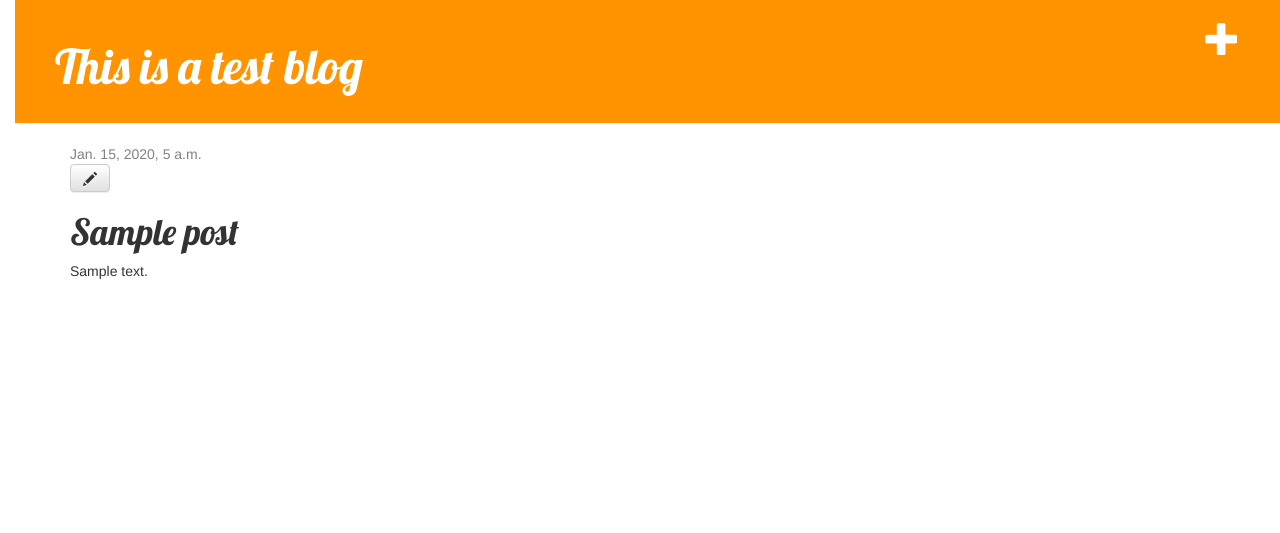
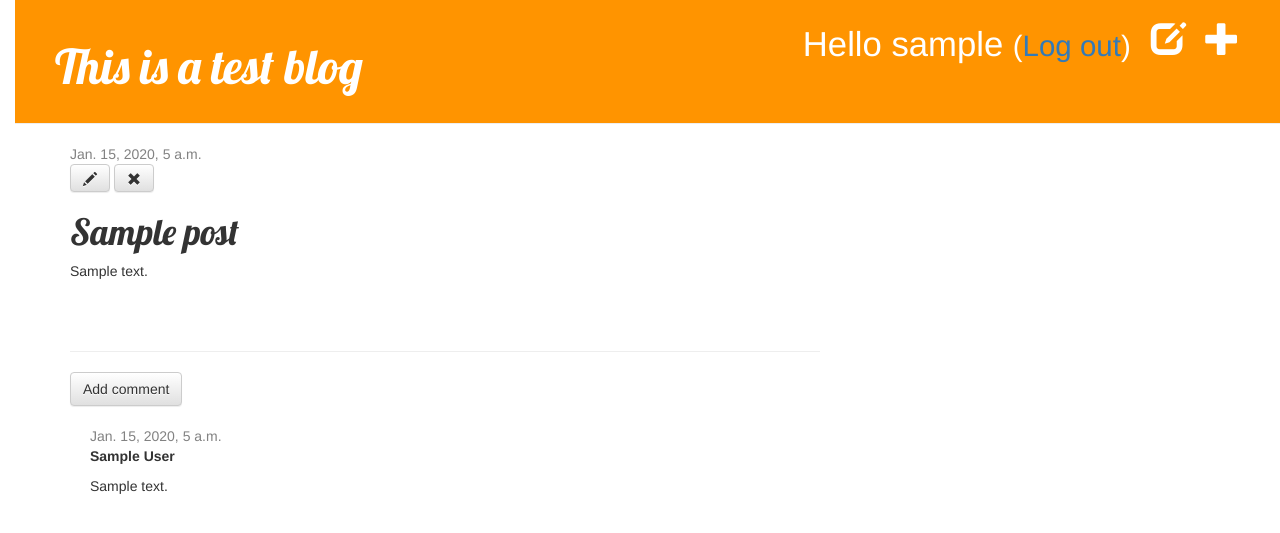
Before and after one commit to namagu/test-django-blog, a Django app: page /post/1/ in a window 1280 px wide. Shown: the top 533 px of the page. Run offline with Django 3.2, Linux system fonts and the light colour scheme; a user stored in the database is signed in; tables that the repository leaves empty hold one stand-in row (values such as "Sample post"); some libraries are stand-ins or nearby versions.

Commit message:
Added comments, user login, and changed to postgres

```diff
--- a/blog/admin.py
+++ b/blog/admin.py
@@ -3,6 +3,8 @@ from __future__ import unicode_literals
 
 from django.contrib import admin
 from .models import Post
+from .models import Comment
 
 # Register your models here.
 admin.site.register(Post)
+admin.site.register(Comment)
--- a/blog/models.py
+++ b/blog/models.py
@@ -17,5 +17,22 @@ class Post(models.Model):
     self.published_date = timezone.now()
     self.save()
 
+  def approved_comments(self):
+    return self.comments.filter(approved_comment=True)
+
   def __str__(self):
     return self.title
+
+class Comment(models.Model):
+  post = models.ForeignKey('blog.Post',related_name='comments')
+  author = models.CharField(max_length=200)
+  text = models.TextField()
+  created_date = models.DateTimeField(default=timezone.now)
+  approved_comment = models.BooleanField(default=False)
+
+  def approve(self):
+    self.approved_comment = True
+    self.save()
+
+  def __str__(self):
+    return self.text
--- a/blog/static/css/blog.css
+++ b/blog/static/css/blog.css
@@ -57,3 +57,7 @@ h1,h2,h3,h4 {
 .post h1 a:hover {
   color: #ff9400;
 }
+
+.comment {
+  margin: 20px 0px 20px 20px ;
+}
--- a/blog/templates/blog/base.html
+++ b/blog/templates/blog/base.html
@@ -11,6 +11,10 @@
     <div class="page-header">
       {% if user.is_authenticated %}
         <a href="{% url 'post_new' %}" class="top-menu"><span class="glyphicon glyphicon-plus"></span></a>
+        <a href="{% url 'post_draft_list' %}" class="top-menu"><span class="glyphicon glyphicon-edit"></span></a>
+        <p class="top-menu">Hello {{ user.username }} <small>(<a href="{% url 'logout' %}">Log out</a>)</small></p>
+      {% else %}
+        <a href="{% url 'login' %}" class="top-menu"><span class="glyphicon glyphicon-lock"></span></a>
       {% endif %}
       <h1><a href="/">This is a test blog</a></h1>
     </div>
--- a/blog/templates/blog/post_detail.html
+++ b/blog/templates/blog/post_detail.html
@@ -6,11 +6,36 @@
       <div class="date">
         {{ post.published_date }}
       </div>
+    {% else %}
+      <a class="btn btn-default" href="{% url 'post_publish' pk=post.pk %}">Publique</a>
     {% endif %}
     {% if user.is_authenticated %}
       <a class="btn btn-default" href="{% url 'post_edit' pk=post.pk %}"><span class="glyphicon glyphicon-pencil"></span></a>
+      <a class="btn btn-default" href="{% url 'post_remove' pk=post.pk %}"><span class="glyphicon glyphicon-remove"></span></a>
+    {% else %}
+      <a class="btn btn-default" href="{% url 'login' %}"><span class="glyphicon glyphicon-lock"></span></a>
     {% endif %}
     <h1>{{ post.title }}</h1>
     <p>{{ post.text|linebreaksbr }}</p>
   </div>
+<hr>
+<a class="btn btn-default" href="{% url 'add_comment_to_post' pk=post.pk %}">Add comment </a>
+{% for comment in post.comments.all %}
+  {% if user.is_authenticated or comment.approved_comment %}
+  <div class="comment">
+    <div class="date">
+      {{ comment.created_date }}
+      {% if not comment.approved_comment %}
+        <a class="btn btn-default" href="{% url 'comment_remove' pk=comment.pk %}"><span class="glyphicon glyphicon-remove"></span></a>
+        <a class="btn btn-default" href="{% url 'comment_approve' pk=comment.pk %}"><span class="glyphicon glyphicon-ok"></span></a>
+      {% endif %}
+    </div>
+    <strong>{{ comment.author }}</strong>
+    <p>{{ comment.text|linebreaks }}</p>
+  </div>
+  {% endif %}
+{% empty %}
+  <p> No comments yet! </p>
+{% endfor %}
+
 {% endblock %}
--- a/blog/templates/blog/post_list.html
+++ b/blog/templates/blog/post_list.html
@@ -8,6 +8,7 @@
       </div>
       <h1><a href="{% url 'post_detail' pk=post.pk %}">{{ post.title }}</a></h1>
       <p>{{ post.text|linebreaksbr }}</p>
+      <a href="{% url 'post_detail' pk=post.pk %}">Comments: {{ post.approved_comments.count }}</a>
     </div>
   {% endfor %}
 {% endblock %}
--- a/blog/urls.py
+++ b/blog/urls.py
@@ -6,4 +6,10 @@ urlpatterns = [
     url(r'^post/(?P<pk>\d+)/$', views.post_detail, name='post_detail'),
     url(r'^post/new/$',views.post_new, name='post_new'),
     url(r'^post/(?P<pk>\d+)/edit/$',views.post_edit,name='post_edit'),
+    url(r'^drafts/$',views.post_draft_list, name='post_draft_list'),
+    url(r'^post/(?P<pk>\d+)/publish/$',views.post_publish, name='post_publish'),
+    url(r'^post/(?P<pk>\d+)/remove/$',views.post_remove,name='post_remove'),
+    url(r'^post/(?P<pk>\d+)/comment/$',views.add_comment_to_post, name='add_comment_to_post'),
+    url(r'^comment/(?P<pk>\d+)approve/$',views.comment_approve, name='comment_approve'),
+    url(r'^comment/(?P<pk>\d+)remove/$',views.comment_remove, name='comment_remove'),
 ]
--- a/blog/views.py
+++ b/blog/views.py
@@ -3,32 +3,34 @@ from __future__ import unicode_literals
 
 from django.shortcuts import render, get_object_or_404
 from django.shortcuts import redirect
-from .models import Post
+from .models import Post, Comment
 from django.utils import timezone
-from .forms import PostForm
+from .forms import PostForm, CommentForm
+from django.contrib.auth.decorators import login_required
 
 # Create your views here.
 def post_list(request):
-  posts = Post.objects.filter(published_date__lt=timezone.now()).order_by('published_date')
+  posts = Post.objects.filter(published_date__lt=timezone.now()).order_by('-published_date')
   return render(request, 'blog/post_list.html',{'posts':posts})
 
 def post_detail(request,pk):
   post = get_object_or_404(Post, pk=pk)
   return render(request,'blog/post_detail.html',{'post':post})
 
+@login_required
 def post_new(request):
   if request.method == "POST":
     form = PostForm(request.POST)
     if form.is_valid():
       post = form.save(commit=False)
       post.author = request.user
-      post.published_date = timezone.now()
       post.save()
       return redirect('post_detail',pk=post.pk)
   else:
     form = PostForm()
   return render(request, 'blog/post_edit.html',{'form':form})
 
+@login_required
 def post_edit(request,pk):
   post = get_object_or_404(Post,pk=pk)
   # save post
@@ -37,10 +39,51 @@ def post_edit(request,pk):
     if form.is_valid():
       post = form.save(commit=False)
       post.author = request.user
-      post.published_date = timezone.now()
       post.save()
       return redirect('post_detail',pk=post.pk)
   # open post to edit
   else:
     form = PostForm(instance=post)
   return render(request,'blog/post_edit.html',{'form':form})
+
+@login_required
+def post_draft_list(request):
+  posts = Post.objects.filter(published_date__isnull=True).order_by('created_date')
+  return render(request, 'blog/post_draft_list.html',{'posts':posts})
+
+@login_required
+def post_publish(request,pk):
+  post = get_object_or_404(Post,pk=pk)
+  post.publish()
+  return redirect('post_detail',pk=pk)
+
+@login_required
+def post_remove(request, pk):
+  post = get_object_or_404(Post, pk=pk)
+  post.delete()
+  return redirect('post_list')
+
+def add_comment_to_post(request,pk):
+  post = get_object_or_404(Post, pk=pk)
+  if request.method == "POST":
+    form = CommentForm(request.POST)
+    if form.is_valid():
+      comment = form.save(commit=False)
+      comment.post = post
+      comment.save()
+      return redirect('post_detail', pk=post.pk)
+  else:
+    form = CommentForm()
+  return render(request,'blog/add_comment_to_post.html',{'form':form})
+
+@login_required
+def comment_approve(request, pk):
+  comment = get_object_or_404(Comment, pk=pk)
+  comment.approve()
+  return redirect('post_detail',pk=comment.post.pk)
+
+@login_required
+def comment_remove(request,pk):
+  comment = get_object_or_404(Comment,pk=pk)
+  comment.delete()
+  return redirect('post_detail',pk=comment.post.pk)
--- a/mysite/urls.py
+++ b/mysite/urls.py
@@ -16,7 +16,11 @@ Including another URLconf
 from django.conf.urls import include, url
 from django.contrib import admin
 
+from django.contrib.auth import views
+
 urlpatterns = [
     url(r'^admin/', admin.site.urls),
+    url(r'^accounts/login/$',views.login,name='login'),
+    url(r'^accounts/logout/$',views.logout,name='logout',kwargs={'next_page':'/'}),
     url(r'', include('blog.urls')),
 ]
```
Also changed, not shown: blog/forms.py (+6 -1 lines), blog/templates/blog/add_comment_to_post.html (added, +9 -0 lines), blog/templates/blog/post_draft_list.html (added, +11 -0 lines), blog/templates/registration/login.html (added, +25 -0 lines), mysite/settings.py (+18 -4 lines), blog/migrations/0002_comment.py (added).
